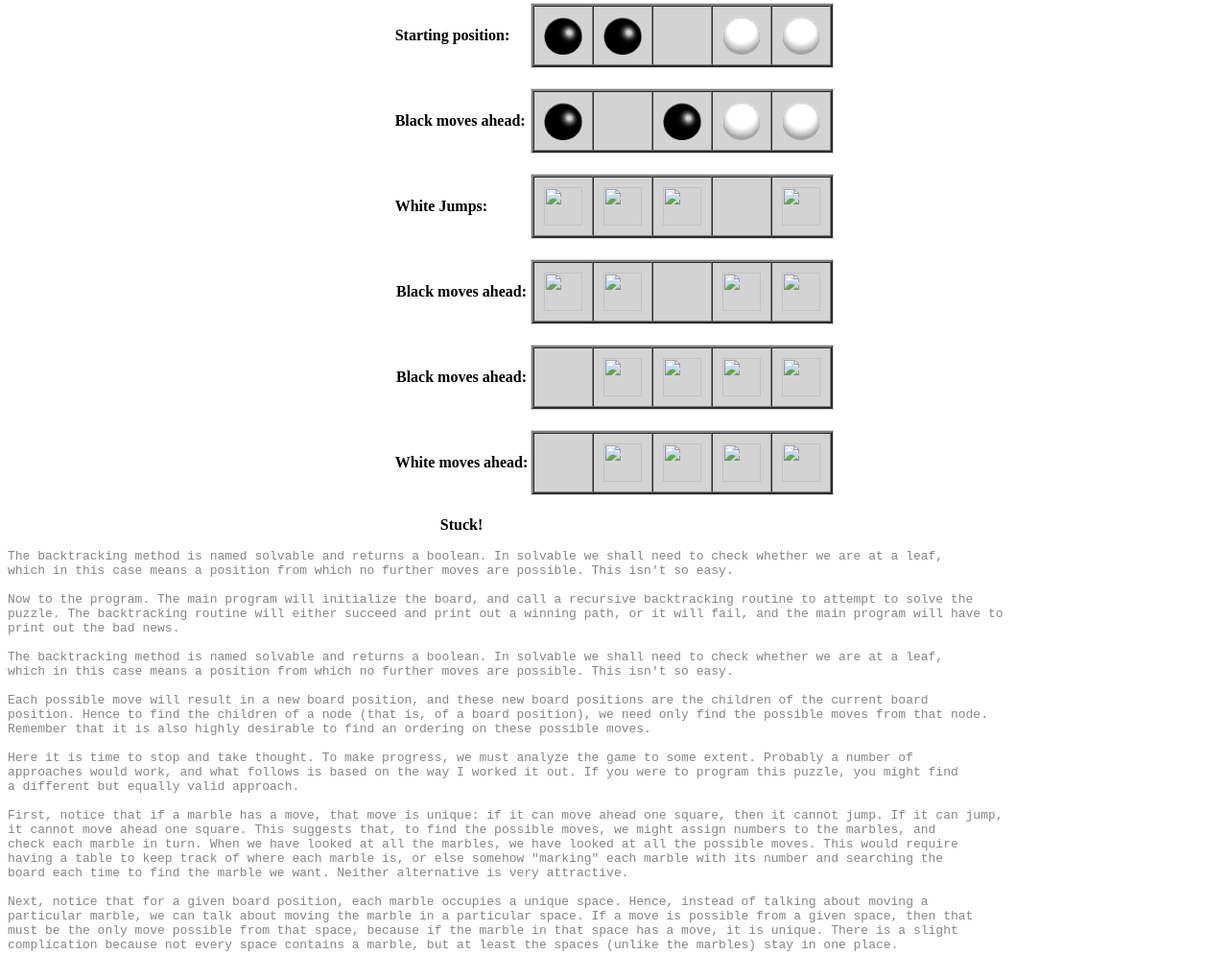
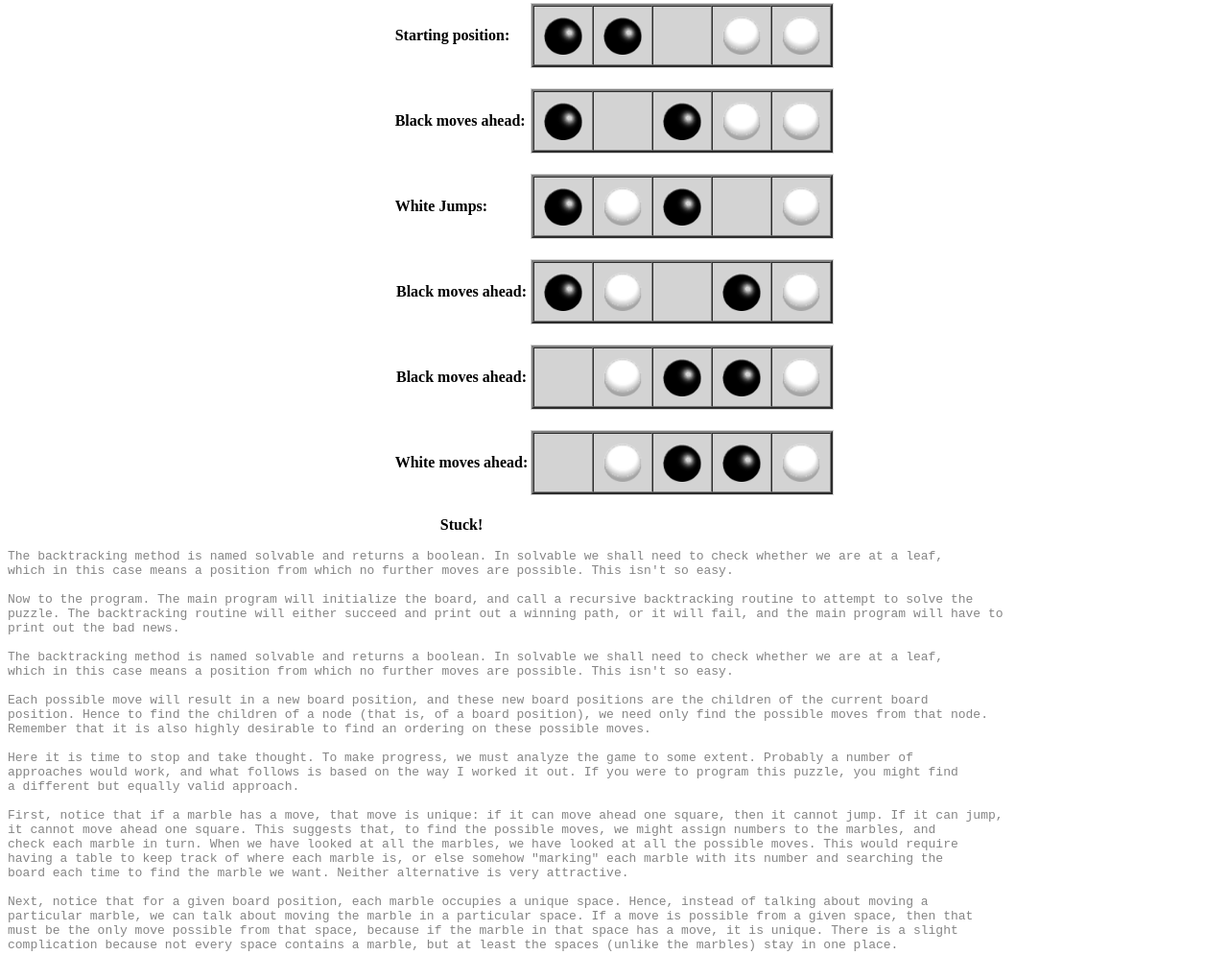
Before and after one commit to Kuldeep-kolte/Project, a plain HTML site: page index.html in a window 1280 px wide. Shown: the part 8442-9437 px from the top of the page at 96% size. Drawn offline with Linux system fonts and the light colour scheme; the site is published under a folder, as on GitHub Pages, so addresses that start at the root find nothing.

Commit message:
Project All Done

```diff
--- a/index.html
+++ b/index.html
@@ -622,19 +622,19 @@ the black marbles all at one end (say, the left), the white marbles all at the o
                     <table border="2" cellpadding="10" cellspacing="0">
                         <tr>
                             <td>
-                                <img src="/Images/black-ball.png" width="40" height="40" alt="">
+                                <img src="Images/black-ball.png" width="40" height="40" alt="">
                             </td>
                             <td>
-                                <img src="/Images/white-ball.png" width="40" height="40" alt="">
+                                <img src="Images/white-ball.png" width="40" height="40" alt="">
                             </td>
                             <td>
-                                <img src="/Images/black-ball.png" width="40" height="40" alt="">
+                                <img src="Images/black-ball.png" width="40" height="40" alt="">
                             </td>
                             <td width="40" height="40">
 
                             </td>
                             <td>
-                                <img src="/Images/white-ball.png" width="40" height="40" alt="">
+                                <img src="Images/white-ball.png" width="40" height="40" alt="">
                             </td>
                         </tr>
                     </table>
@@ -653,19 +653,19 @@ the black marbles all at one end (say, the left), the white marbles all at the o
                     <table border="2" cellpadding="10" cellspacing="0">
                         <tr>
                             <td>
-                                <img src="/Images/black-ball.png" width="40" height="40" alt="">
+                                <img src="Images/black-ball.png" width="40" height="40" alt="">
                             </td>
                             <td>
-                                <img src="/Images/white-ball.png" width="40" height="40" alt="">
+                                <img src="Images/white-ball.png" width="40" height="40" alt="">
                             </td>
                             <td width="40" height="40">
 
                             </td>
                             <td>
-                                <img src="/Images/black-ball.png" width="40" height="40" alt="">
+                                <img src="Images/black-ball.png" width="40" height="40" alt="">
                             </td>
                             <td>
-                                <img src="/Images/white-ball.png" width="40" height="40" alt="">
+                                <img src="Images/white-ball.png" width="40" height="40" alt="">
                             </td>
                         </tr>
                     </table>
@@ -687,16 +687,16 @@ the black marbles all at one end (say, the left), the white marbles all at the o
 
                             </td>
                             <td>
-                                <img src="/Images/white-ball.png" width="40" height="40" alt="">
+                                <img src="Images/white-ball.png" width="40" height="40" alt="">
                             </td>
                             <td>
-                                <img src="/Images/black-ball.png" width="40" height="40" alt="">
+                                <img src="Images/black-ball.png" width="40" height="40" alt="">
                             </td>
                             <td>
-                                <img src="/Images/black-ball.png" width="40" height="40" alt="">
+                                <img src="Images/black-ball.png" width="40" height="40" alt="">
                             </td>
                             <td>
-                                <img src="/Images/white-ball.png" width="40" height="40" alt="">
+                                <img src="Images/white-ball.png" width="40" height="40" alt="">
                             </td>
                         </tr>
                     </table>
@@ -718,16 +718,16 @@ the black marbles all at one end (say, the left), the white marbles all at the o
 
                             </td>
                             <td>
-                                <img src="/Images/white-ball.png" width="40" height="40" alt="">
+                                <img src="Images/white-ball.png" width="40" height="40" alt="">
                             </td>
                             <td>
-                                <img src="/Images/black-ball.png" width="40" height="40" alt="">
+                                <img src="Images/black-ball.png" width="40" height="40" alt="">
                             </td>
                             <td>
-                                <img src="/Images/black-ball.png" width="40" height="40" alt="">
+                                <img src="Images/black-ball.png" width="40" height="40" alt="">
                             </td>
                             <td>
-                                <img src="/Images/white-ball.png" width="40" height="40" alt="">
+                                <img src="Images/white-ball.png" width="40" height="40" alt="">
                             </td>
                         </tr>
                     </table>
```
